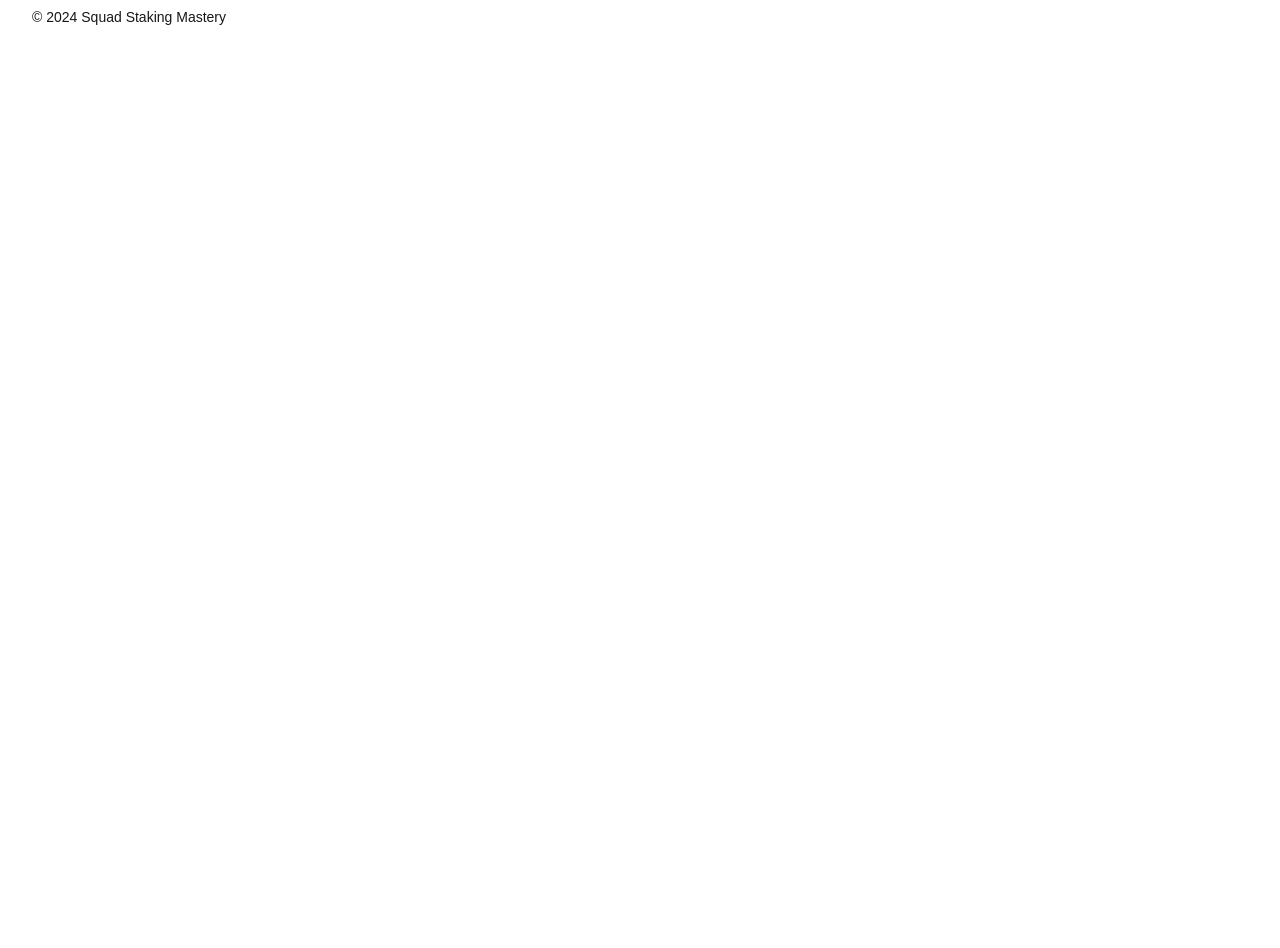
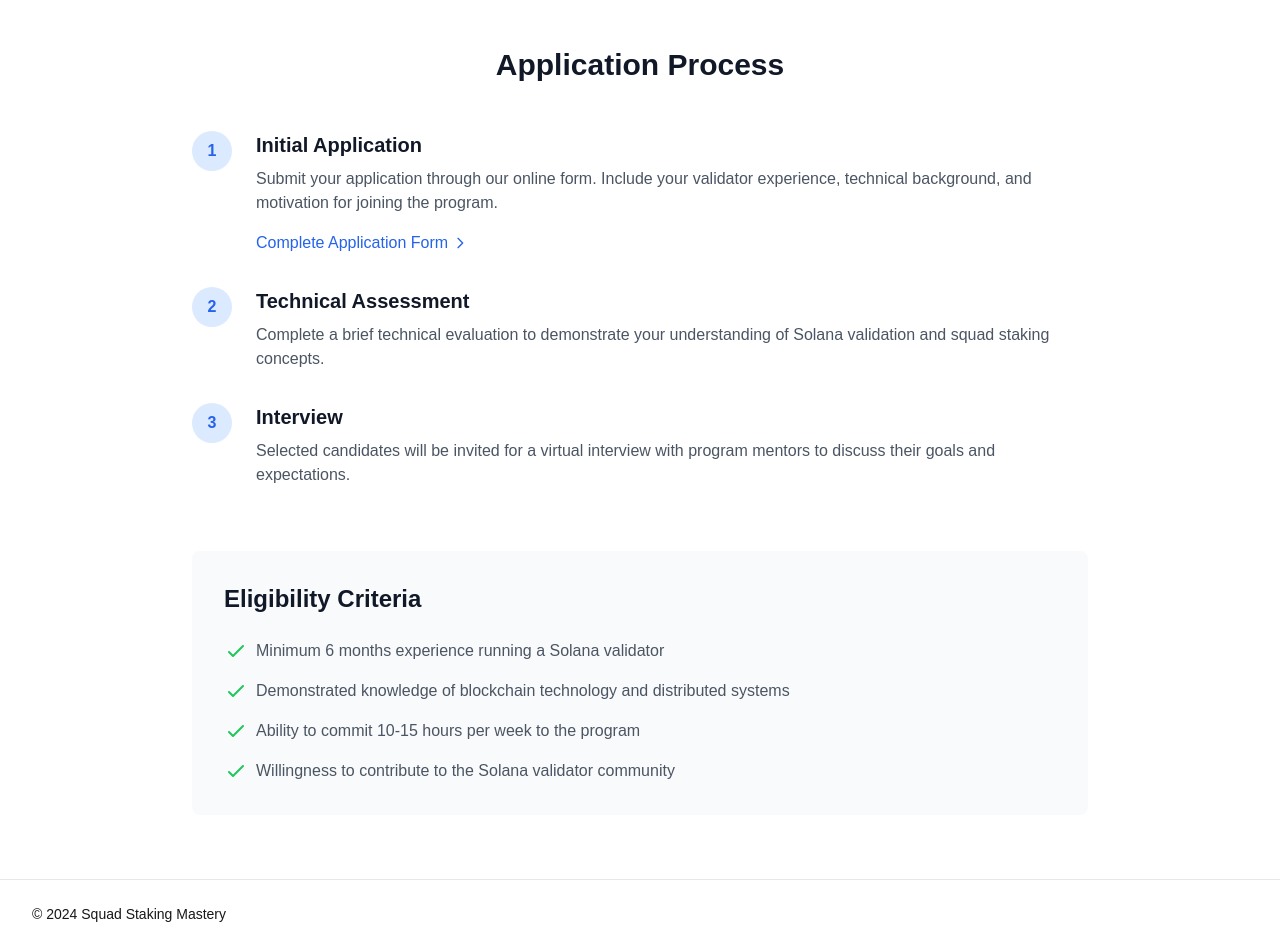
Before and after one commit to SCGilbert/Staking-Mastery-Program, a Next.js app: page /mastery in a window 1280 px wide. Shown: the part 900-1848 px from the top of the page. Before the commit the page ends 951 px from the top, so only its background shows below. Built offline with nearby package versions, Linux system fonts and the light colour scheme.

Commit message:
Add application process and eligibility criteria sections to MasteryPage

```diff
--- a/app/mastery/page.js
+++ b/app/mastery/page.js
@@ -105,6 +105,105 @@ export default function MasteryPage() {
             </a>
           </div>
         </div>
+
+        {/* Application Process Section */}
+        <div className="max-w-7xl mx-auto px-4 sm:px-6 lg:px-8 py-16 border-t">
+          <div className="max-w-4xl mx-auto">
+            <h2 className="text-3xl font-bold text-gray-900 dark:text-white text-center mb-12">
+              Application Process
+            </h2>
+
+            {/* Steps Grid */}
+            <div className="grid gap-8 mb-16">
+              {/* Step 1 */}
+              <div className="relative pl-16">
+                <div className="absolute left-0 top-0 flex items-center justify-center w-10 h-10 rounded-full bg-blue-100 dark:bg-blue-900 text-blue-600 dark:text-blue-300 font-bold">
+                  1
+                </div>
+                <div>
+                  <h3 className="text-xl font-semibold text-gray-900 dark:text-white mb-2">
+                    Initial Application
+                  </h3>
+                  <p className="text-gray-600 dark:text-gray-300 mb-4">
+                    Submit your application through our online form. Include your validator experience, technical background, and motivation for joining the program.
+                  </p>
+                  <a
+                    href="https://forms.squadstaking.com/mastery-application"
+                    className="text-blue-600 dark:text-blue-400 hover:underline inline-flex items-center"
+                  >
+                    Complete Application Form
+                    <svg className="w-4 h-4 ml-1" fill="none" stroke="currentColor" viewBox="0 0 24 24">
+                      <path strokeLinecap="round" strokeLinejoin="round" strokeWidth="2" d="M9 5l7 7-7 7" />
+                    </svg>
+                  </a>
+                </div>
+              </div>
+
+              {/* Step 2 */}
+              <div className="relative pl-16">
+                <div className="absolute left-0 top-0 flex items-center justify-center w-10 h-10 rounded-full bg-blue-100 dark:bg-blue-900 text-blue-600 dark:text-blue-300 font-bold">
+                  2
+                </div>
+                <div>
+                  <h3 className="text-xl font-semibold text-gray-900 dark:text-white mb-2">
+                    Technical Assessment
+                  </h3>
+                  <p className="text-gray-600 dark:text-gray-300">
+                    Complete a brief technical evaluation to demonstrate your understanding of Solana validation and squad staking concepts.
+                  </p>
+                </div>
+              </div>
+
+              {/* Step 3 */}
+              <div className="relative pl-16">
+                <div className="absolute left-0 top-0 flex items-center justify-center w-10 h-10 rounded-full bg-blue-100 dark:bg-blue-900 text-blue-600 dark:text-blue-300 font-bold">
+                  3
+                </div>
+                <div>
+                  <h3 className="text-xl font-semibold text-gray-900 dark:text-white mb-2">
+                    Interview
+                  </h3>
+                  <p className="text-gray-600 dark:text-gray-300">
+                    Selected candidates will be invited for a virtual interview with program mentors to discuss their goals and expectations.
+                  </p>
+                </div>
+              </div>
+            </div>
+
+            {/* Eligibility Criteria */}
+            <div className="bg-gray-50 dark:bg-gray-800 rounded-lg p-8">
+              <h3 className="text-2xl font-bold text-gray-900 dark:text-white mb-6">
+                Eligibility Criteria
+              </h3>
+              <ul className="space-y-4">
+                <li className="flex items-start">
+                  <svg className="h-6 w-6 text-green-500 mr-2 flex-shrink-0" fill="none" stroke="currentColor" viewBox="0 0 24 24">
+                    <path strokeLinecap="round" strokeLinejoin="round" strokeWidth="2" d="M5 13l4 4L19 7" />
+                  </svg>
+                  <span className="text-gray-600 dark:text-gray-300">Minimum 6 months experience running a Solana validator</span>
+                </li>
+                <li className="flex items-start">
+                  <svg className="h-6 w-6 text-green-500 mr-2 flex-shrink-0" fill="none" stroke="currentColor" viewBox="0 0 24 24">
+                    <path strokeLinecap="round" strokeLinejoin="round" strokeWidth="2" d="M5 13l4 4L19 7" />
+                  </svg>
+                  <span className="text-gray-600 dark:text-gray-300">Demonstrated knowledge of blockchain technology and distributed systems</span>
+                </li>
+                <li className="flex items-start">
+                  <svg className="h-6 w-6 text-green-500 mr-2 flex-shrink-0" fill="none" stroke="currentColor" viewBox="0 0 24 24">
+                    <path strokeLinecap="round" strokeLinejoin="round" strokeWidth="2" d="M5 13l4 4L19 7" />
+                  </svg>
+                  <span className="text-gray-600 dark:text-gray-300">Ability to commit 10-15 hours per week to the program</span>
+                </li>
+                <li className="flex items-start">
+                  <svg className="h-6 w-6 text-green-500 mr-2 flex-shrink-0" fill="none" stroke="currentColor" viewBox="0 0 24 24">
+                    <path strokeLinecap="round" strokeLinejoin="round" strokeWidth="2" d="M5 13l4 4L19 7" />
+                  </svg>
+                  <span className="text-gray-600 dark:text-gray-300">Willingness to contribute to the Solana validator community</span>
+                </li>
+              </ul>
+            </div>
+          </div>
+        </div>
       </main>
 
       {/* Footer Section */}
```
